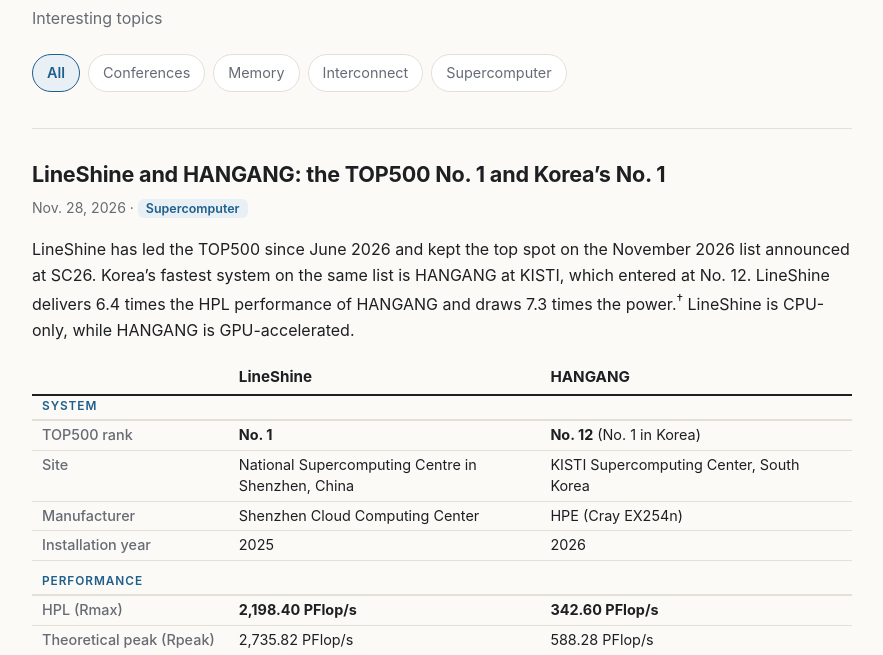
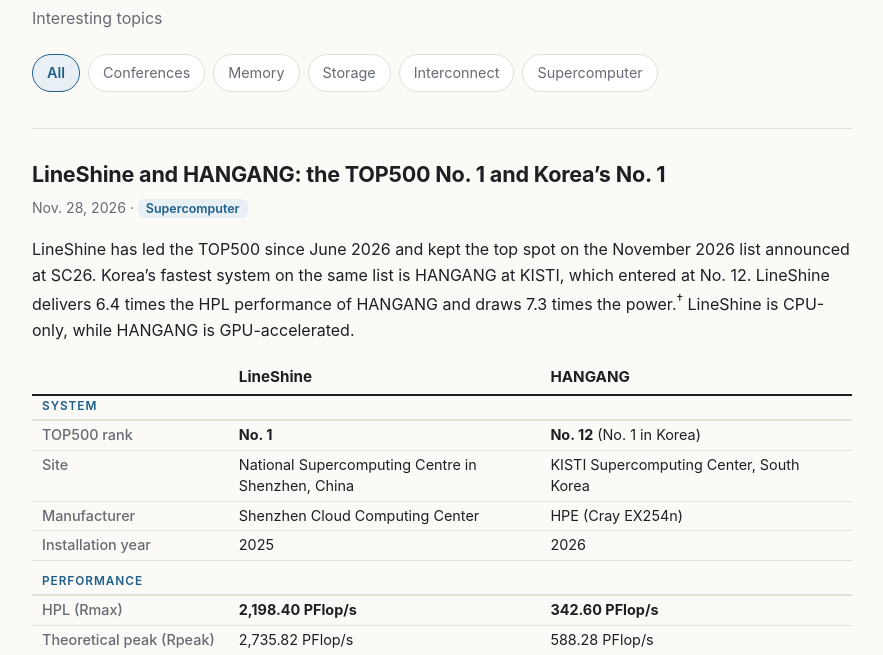
Before and after one commit to jihokim-172/jihokim-172.github.io, a plain HTML site: page architecture.html in a window 1280 px wide. Shown: the part 145-800 px from the top of the page, without its empty margins (198-1081 px from the left). Drawn offline with Linux system fonts and the light colour scheme.

Commit message:
Computer Architecture: add Storage topic
Co-Authored-By: Claude Fable 5.2 <noreply@anthropic.com>
Claude-Session: https://claude.ai/code/session_015qEB8QLMhQKwJbdXKvRuaZ

```diff
--- a/architecture.html
+++ b/architecture.html
@@ -28,6 +28,7 @@
       <button type="button" class="chip" data-filter="all" aria-pressed="true">All</button>
       <button type="button" class="chip" data-filter="conferences" aria-pressed="false">Conferences</button>
       <button type="button" class="chip" data-filter="memory" aria-pressed="false">Memory</button>
+      <button type="button" class="chip" data-filter="storage" aria-pressed="false">Storage</button>
       <button type="button" class="chip" data-filter="interconnect" aria-pressed="false">Interconnect</button>
       <button type="button" class="chip" data-filter="supercomputer" aria-pressed="false">Supercomputer</button>
     </div>
```
